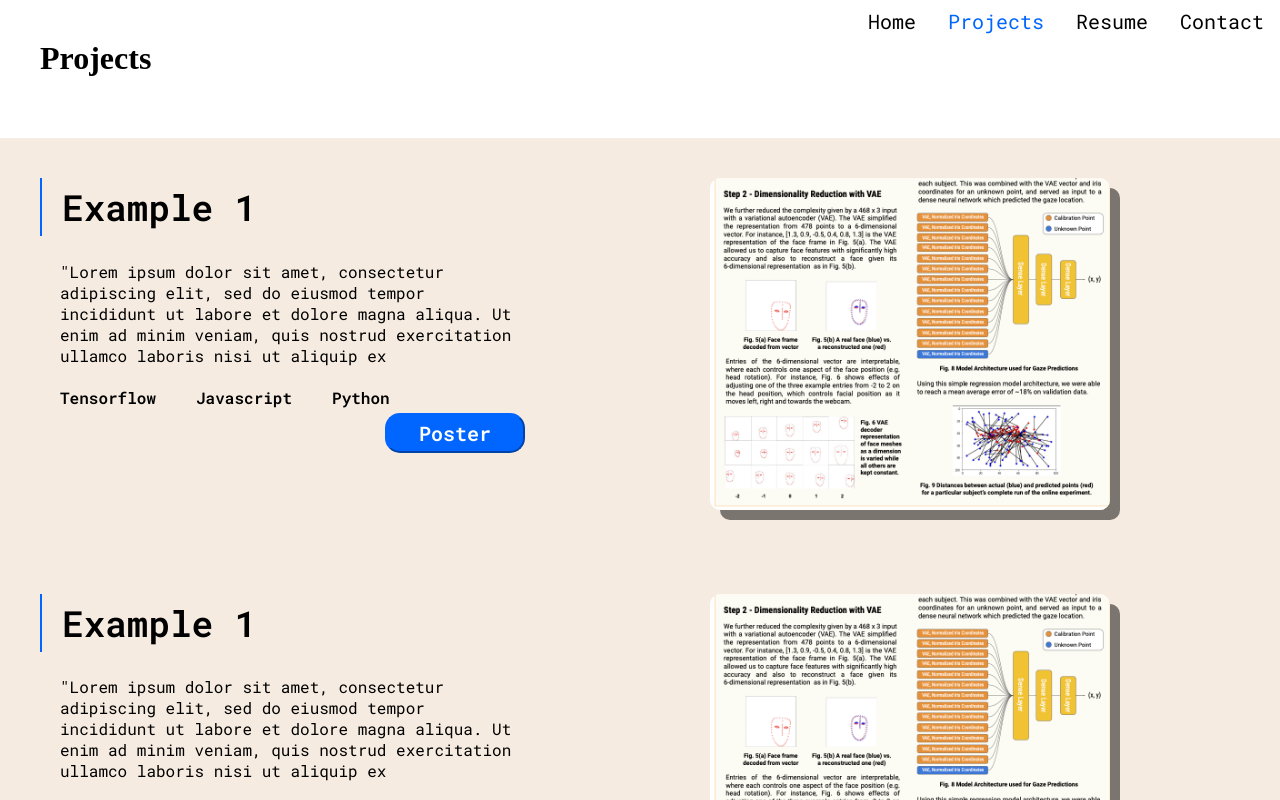
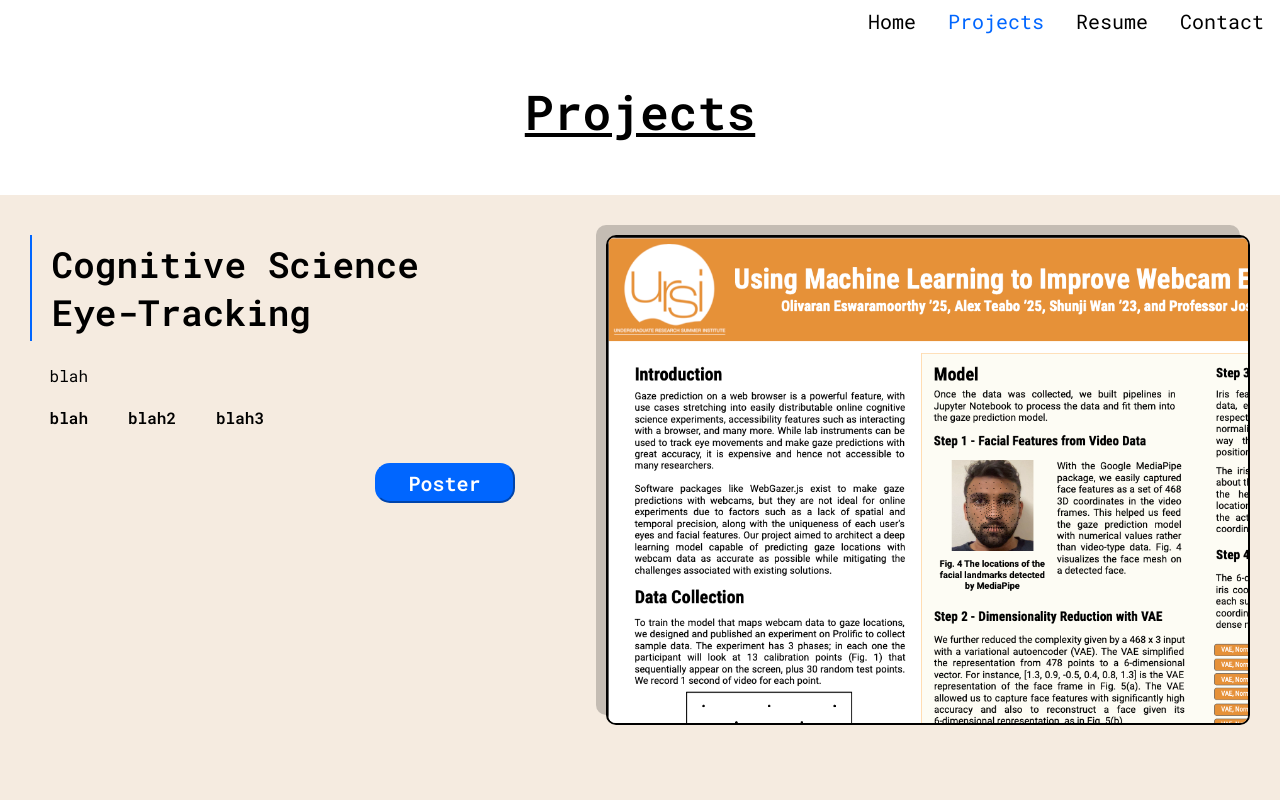
Before and after one commit to OlirEswar/OlirEswar.com, a React (Vite) app: page /Projects in a window 1280 px wide. Shown: the top 800 px of the page. Built offline with nearby package versions, Linux system fonts and the light colour scheme.

Commit message:
Styled Project component and made it prop based

```diff
--- a/src/ProjectCard.css
+++ b/src/ProjectCard.css
@@ -7,6 +7,7 @@
     justify-content: center;
     padding-top: 40px;
     padding-bottom: 40px;
+    max-height: 500px;
 }
 
 .project-card__description {
@@ -15,10 +16,12 @@
 
 .project-card h1 {
     padding:  5px 20px;
+    text-decoration: none;
     font-family: "Roboto Mono", monospace;
     font-size: 36px;
     font-weight: 600;
     border-left: 2px solid #0066FF;
+    text-align: start;
 }
 
 .project-card p {
@@ -40,6 +43,7 @@
 }
 
 .project-card .button-container {
+    margin-top: 30px;
     display: flex;
     justify-content: flex-end;
 }
@@ -72,14 +76,18 @@
 
 .project-card__image {
     text-align: center;
-    min-width: 700px;
-    min-height: 300px;
+    min-width: 30%;
+    max-width: 50%;
+    margin-left: 6%;
+    margin-bottom: 10px;
+    box-shadow: -10px -10px rgba(0, 0, 0, 0.2);
+    border-radius: 10px;
+    overflow: hidden;
+    border: 2px solid black;
+
 }
 
 .project-card__image img {
-    border-radius: 10px;
     display: inline-block;
-    margin-left: 40px;
-    min-width: 400px;
-    box-shadow: 10px 10px rgba(0, 0, 0, 0.5);
+    min-width: 900px;
 }
--- a/src/ProjectCard.jsx
+++ b/src/ProjectCard.jsx
@@ -1,29 +1,23 @@
 import "./ProjectCard.css";
-import ursi_poster_img from "/URSI_Poster.png";
 
 function ProjectCard(props) {
+  const languages = props.languages;
+  const languagesList = languages.map((language) => {
+    return <p key={language}>{language}</p>;
+  });
   return (
     <div className="is-odd">
       <div className="project-card">
         <div className="project-card__description">
-          <h1>Example 1</h1>
-          <p>
-            "Lorem ipsum dolor sit amet, consectetur adipiscing elit, sed do
-            eiusmod tempor incididunt ut labore et dolore magna aliqua. Ut enim
-            ad minim veniam, quis nostrud exercitation ullamco laboris nisi ut
-            aliquip ex
-          </p>
-          <div className="languages-used">
-            <p>Tensorflow</p>
-            <p>Javascript</p>
-            <p>Python</p>
-          </div>
+          <h1>{props.title}</h1>
+          <p>{props.description}</p>
+          <div className="languages-used">{languagesList}</div>
           <div className="button-container">
             <button id="more-info-button">Poster</button>
           </div>
         </div>
         <div className="project-card__image">
-          <img src={ursi_poster_img} alt="URSI Poster" />
+          <img src={props.image} alt="URSI Poster" />
         </div>
       </div>
     </div>
--- a/src/index.css
+++ b/src/index.css
@@ -13,8 +13,14 @@ body {
  }
 
  .project-container h1 {
+    text-align: center;
+    font-family: "Roboto Mono", monospace;
+    font-weight: 600;
+    font-size: 48px;
+    text-decoration: underline;
     margin-top: 0px;
-    padding: 40px;
+    padding-top: 80px;
+    padding-bottom: 20px;
  }
 
 /*
--- a/src/main.jsx
+++ b/src/main.jsx
@@ -7,6 +7,8 @@ import Navbar from "./Navbar.jsx";
 import ProjectCard from "./ProjectCard.jsx";
 import { BrowserRouter } from "react-router-dom";
 import { Route, Routes } from "react-router-dom";
+import Contact from "./Contact.jsx";
+import ursi_poster_img from "/URSI_Poster_Full.png";
 
 ReactDOM.createRoot(document.getElementById("root")).render(
   <React.StrictMode>
@@ -36,8 +38,17 @@ ReactDOM.createRoot(document.getElementById("root")).render(
             //<div className="main-container">
             <div className="project-container">
               <h1>Projects</h1>
-              <ProjectCard />
-              <ProjectCard />
+              <ProjectCard
+                title="Cognitive Science Eye-Tracking"
+                description="blah"
+                languages={["blah", "blah2", "blah3"]}
+                image={ursi_poster_img}
+              />
+              <ProjectCard
+                title="Cognitive Science Eye-Tracking"
+                description="blah"
+                languages={["blah", "blah2", "blah3"]}
+              />
             </div>
           }
         />
@@ -45,7 +56,7 @@ ReactDOM.createRoot(document.getElementById("root")).render(
           path="/Contact"
           element={
             <div className="main-container">
-              <h1>Contact</h1>
+              <Contact />
             </div>
           }
         />
```
